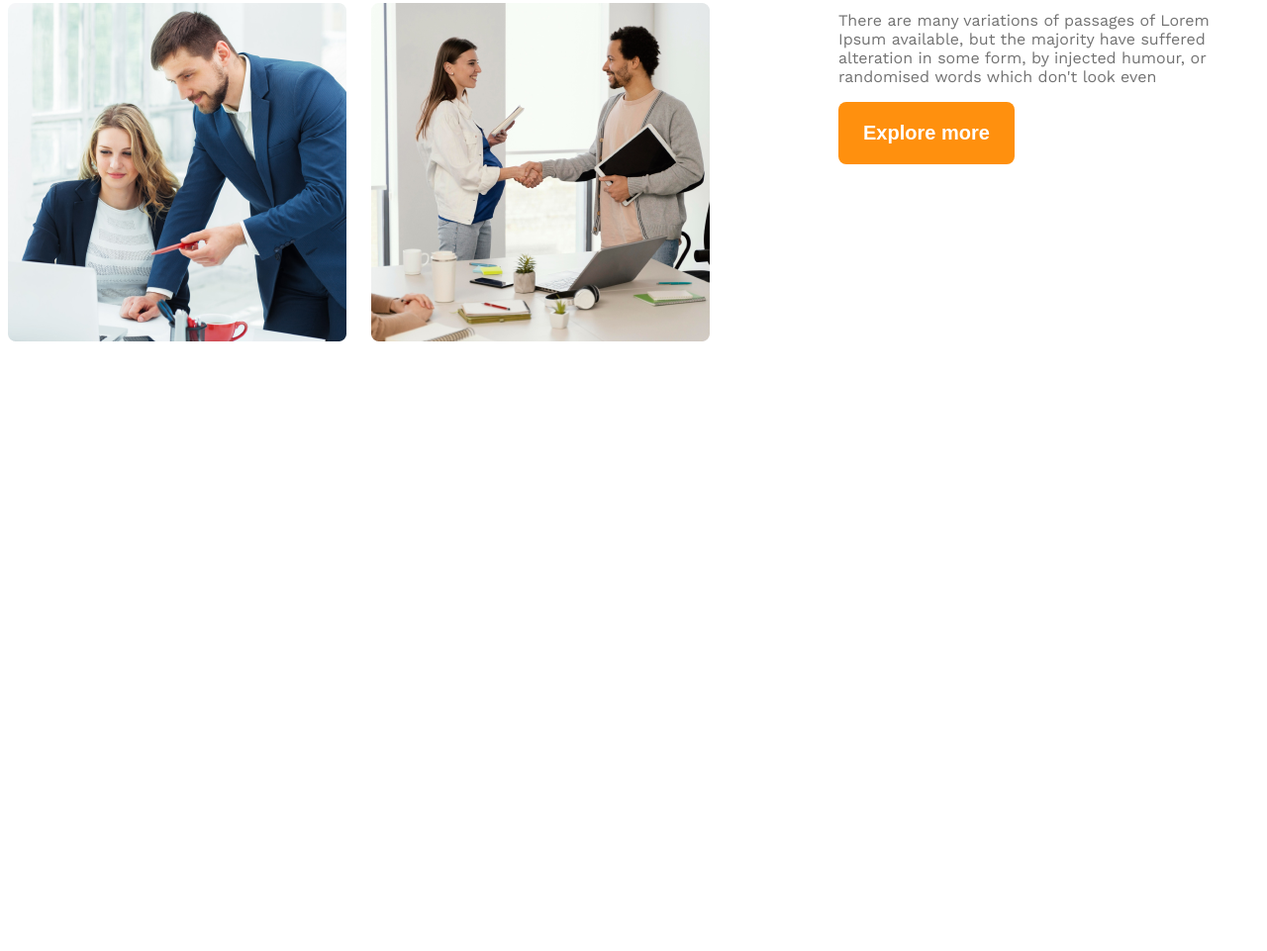
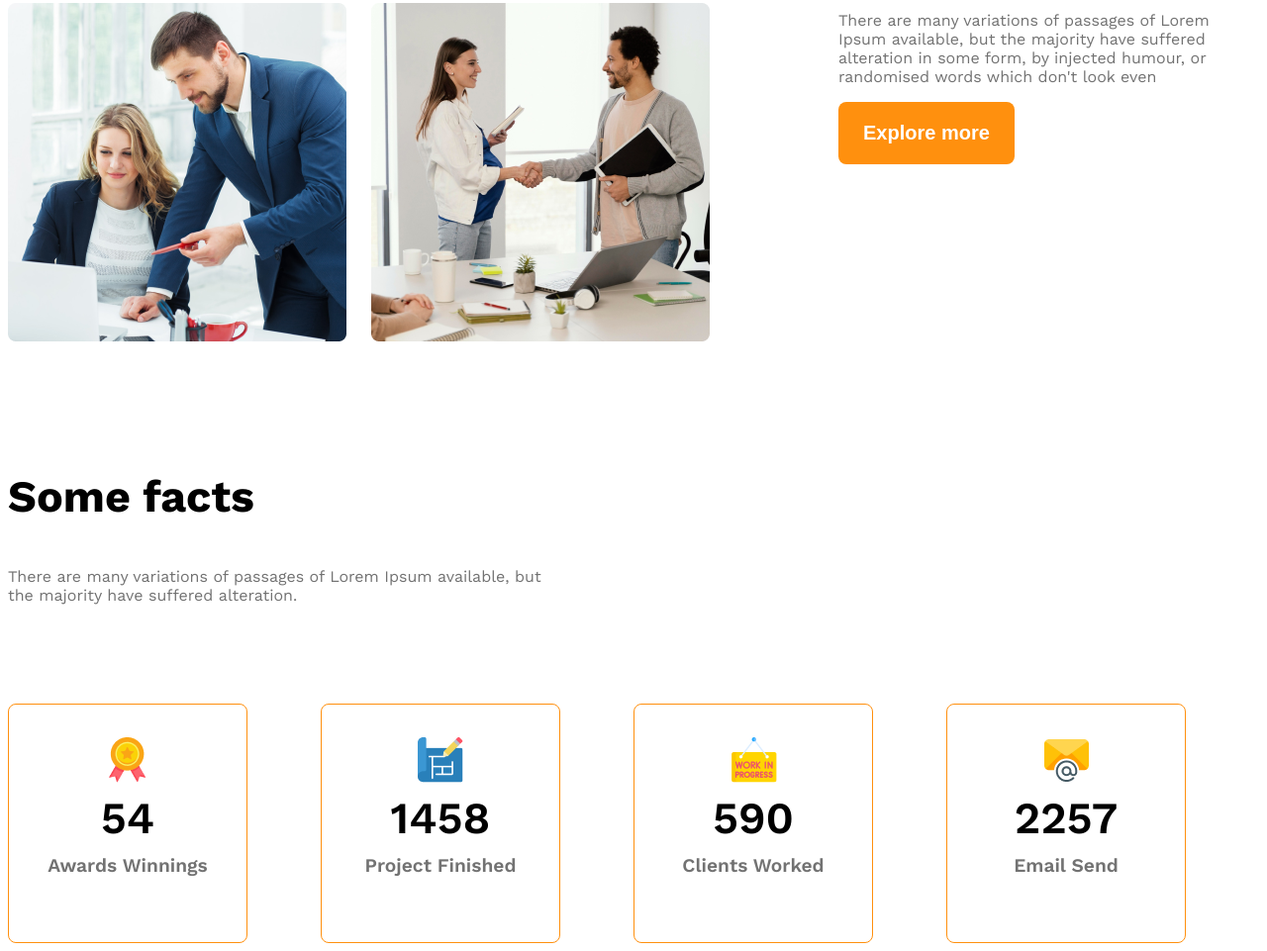
Before and after one commit to rohanprogram/g3-architects, a plain HTML site: page index.html in a window 1280 px wide. Shown: the part 1668-2629 px from the top of the page at 99% size. Before the commit the page ends 2021 px from the top, so only its background shows below. Drawn offline with nearby package versions, Linux system fonts and the light colour scheme.

Commit message:
fifth commit

```diff
--- a/index.html
+++ b/index.html
@@ -40,6 +40,47 @@
                <button class="btn-primary">Explore more</button>
             </div>
         </section>
+        <section>
+
+        </section>
+        <section>
+            <div class="margin">
+            <h3 class="section-titel">Some facts</h3>
+            <p class="text-light-gary">There are many variations of passages of Lorem Ipsum available, but<br> the majority have suffered alteration.</p>
+            </div>
+            <div class="facts-container">
+                <div class="fact-card display-flex">
+                    <div>
+                    <img src="images/icons/ribon.png" alt="" class="fact-icon">
+                    <h4 class="fact-number">54</h4>
+                    <h5 class="fact-name">Awards Winnings</h5>
+                </div>
+                </div>
+                <div class="fact-card display-flex">
+                    <div>
+                    <img src="images/icons/projects.png" alt="" class="fact-icon">
+                    <h4 class="fact-number">1458</h4>
+                    <h5 class="fact-name">Project Finished</h5>
+                    </div>
+                </div>
+                <div class="fact-card display-flex">
+                    <div>
+                    <img src="images/icons/customers.png" alt="" class="fact-icon">
+                    <h4 class="fact-number">590</h4>
+                    <h5 class="fact-name">Clients Worked</h5>
+                    </div>
+                </div>
+                <div class="fact-card display-flex">
+                    <div>
+                    <img src="images/icons/email.png" alt="" class="fact-icon">
+                    <h4 class="fact-number">2257</h4>
+                    <h5 class="fact-name">Email Send</h5>
+                    </div>
+                </div>
+
+
+            </div>
+        </section>
     </main>
     <footer>
 
--- a/style.css
+++ b/style.css
@@ -97,6 +97,35 @@
 #feature{
   color:#FF900E;
 }
+/* card */
+.fact-card{
+  border: 1px solid #FF900E;
+  width: 240px;
+  height: 240px;
+  border-radius: 8px;
+  text-align: center;
+  justify-content: center;
+  align-items: center;
+}
+.facts-container{
+  display: grid;
+  grid-template-columns: repeat(4, 1fr);
+}
+.fact-number{
+  font-size: 2.8rem;
+  font-weight: 600;
+  margin-top: 5px;
+  margin-bottom: 10px;
+}
+.fact-name{
+  font-size: 1.2rem;
+  font-weight: 600;
+  margin-top: 10px;
+  color: #727272;
+}
+.margin{
+  margin-bottom: 100px;
+}
 /* responsive units */
 @media  screen and (max-width:576px) {
   .navber,
```
